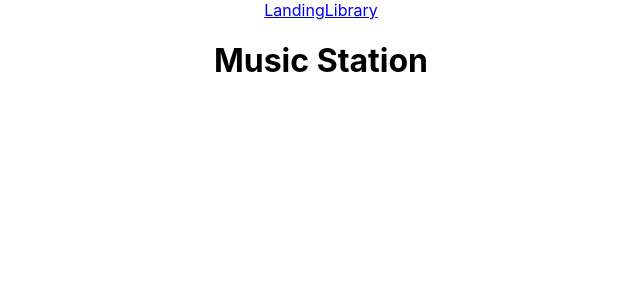
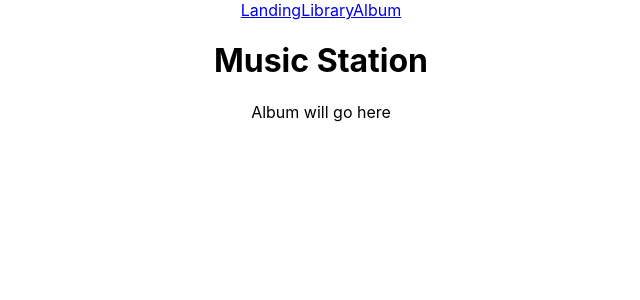
Before and after one commit to Zumichan/music-station, a React (Create React App) app: page /album in a window 1280 px wide. Shown: the top 300 px of the page, without its empty margins (319-959 px from the left). Built offline with nearby package versions, Linux system fonts and the light colour scheme.

Commit message:
Routing: Completed

```diff
--- a/src/App.js
+++ b/src/App.js
@@ -3,6 +3,7 @@
 import './App.css';
 import Landing from './components/Landing';
 import Library from './components/Library';
+import Album from './components/Album';
 
 class App extends Component {
   render() {
@@ -12,12 +13,14 @@
           <nav>
             <Link to ='/'>Landing</Link>
             <Link to ='/library'>Library</Link>
+            <Link to ='/album'>Album</Link>
           </nav>
           <h1>Music Station</h1>
         </header>
         <main>
           <Route exact path="/" component={Landing} />
           <Route path="/library" component={Library} />
+          <Route path="/album" component={Album} />
         </main>
       </div>
     );
--- /dev/null
+++ b/src/components/Album.js
@@ -0,0 +1,9 @@
+import React from 'react';
+
+const Album = () => (
+  <section className="album">
+    Album will go here
+  </section>
+);
+
+export default Album;
```
